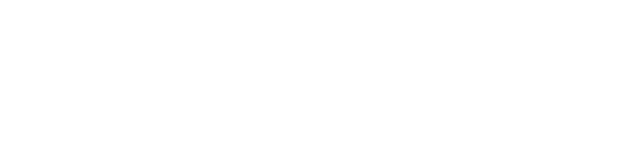
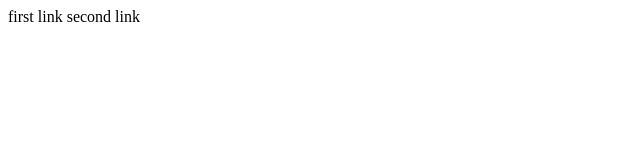
Before and after one commit to sktvpx/test-branches, a plain HTML site: page index.html in a window 1280 px wide. Shown: the whole page, without its empty margins (0-640 px from the left). Drawn offline with Linux system fonts and the light colour scheme.

Commit message:
new links

```diff
--- a/index.html
+++ b/index.html
@@ -7,6 +7,7 @@
     <title>Document</title>
 </head>
 <body>
-
+    <a>first link</a>
+    <a>second link</a>
 </body>
 </html>
```
